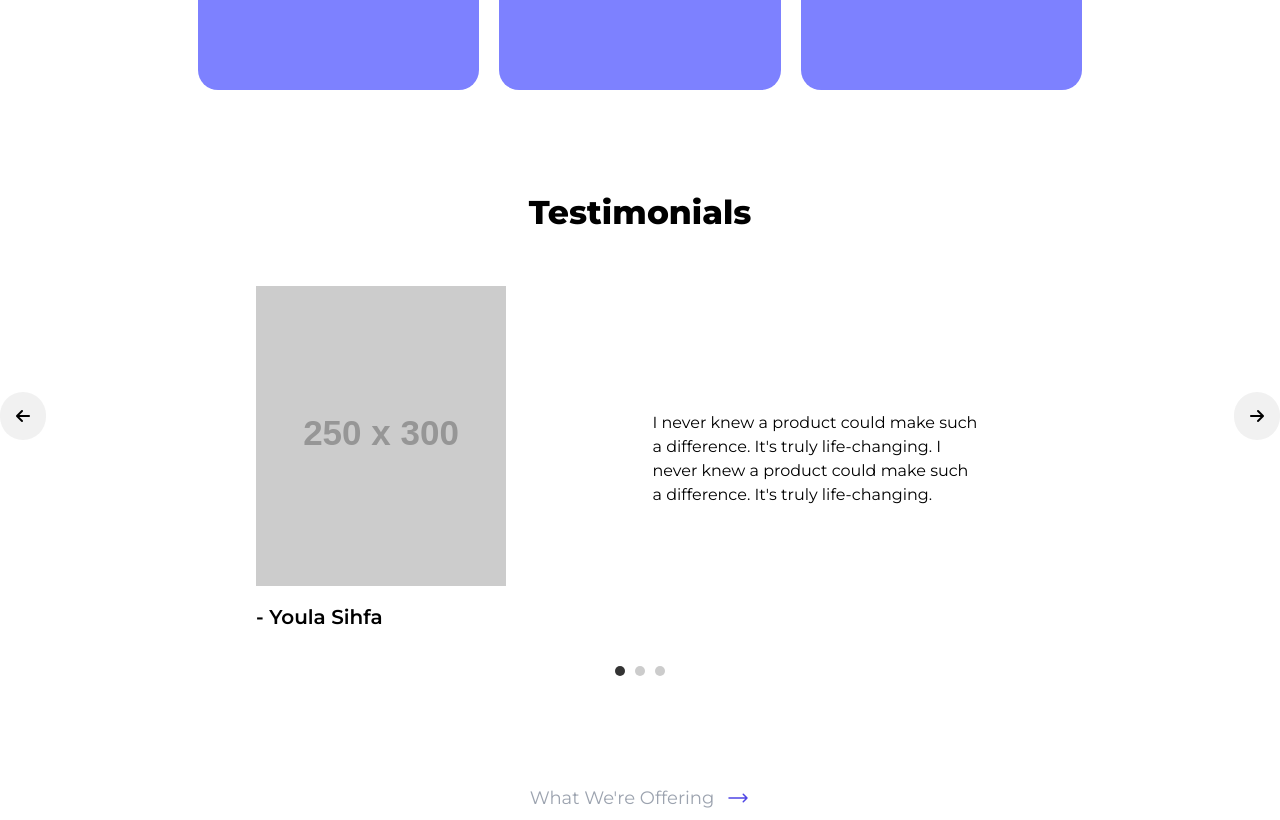
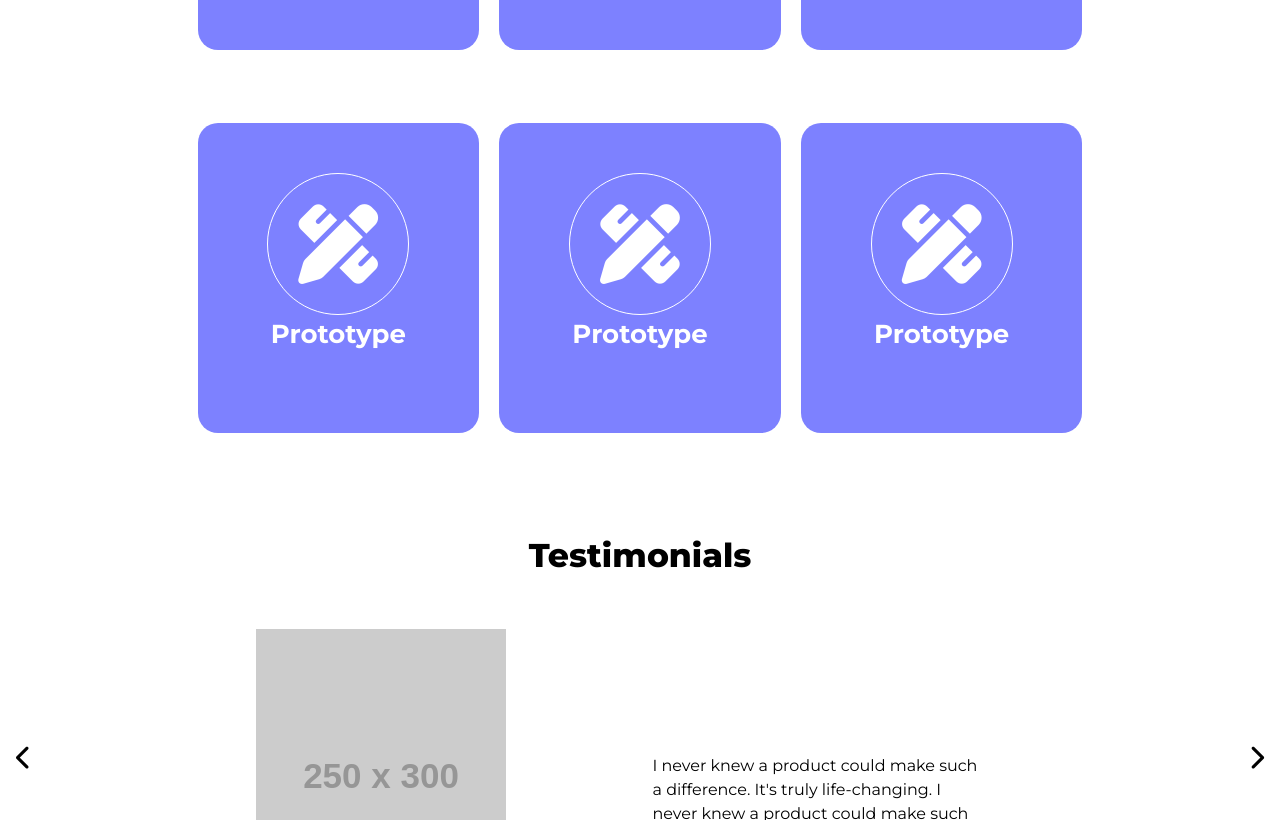
Before and after one commit to jugaldb/cherry-media, a React (Create React App) app: page / in a window 1280 px wide. Shown: the part 1980-2800 px from the top of the page. Built offline with nearby package versions, Linux system fonts and the light colour scheme; a web font is replaced by a local one.

Commit message:
animation added

```diff
--- a/public/index.html
+++ b/public/index.html
@@ -10,7 +10,7 @@
       content="Web site created using create-react-app"
     />
     <link rel="apple-touch-icon" href="%PUBLIC_URL%/logo192.png" />
-
+    <link rel="stylesheet" href="https://unpkg.com/aos@next/dist/aos.css" />
     <link rel="manifest" href="%PUBLIC_URL%/manifest.json" />
     <link href="https://fonts.googleapis.com/css2?family=Montserrat:ital,wght@0,100..900;1,100..900&display=swap" rel="stylesheet">
     <link rel="stylesheet" href="https://cdnjs.cloudflare.com/ajax/libs/font-awesome/6.5.2/css/all.min.css" integrity="sha512-SnH5WK+bZxgPHs44uWIX+LLJAJ9/2PkPKZ5QiAj6Ta86w+fsb2TkcmfRyVX3pBnMFcV7oQPJkl9QevSCWr3W6A==" crossorigin="anonymous" referrerpolicy="no-referrer" />
@@ -20,6 +20,9 @@
   <body>
     <noscript>You need to enable JavaScript to run this app.</noscript>
     <div id="root"></div>
-
+    <script src="https://unpkg.com/aos@next/dist/aos.js"></script>
+    <script>
+      AOS.init();
+    </script>
   </body>
 </html>
--- a/src/App.js
+++ b/src/App.js
@@ -3,6 +3,7 @@ import Header from './components/Header';
 import { Routes, Route } from 'react-router-dom'
 import Home from '../src/Pages/Home'
 import ScrollToTop from './components/scrollToTop';
+import Contact from './Pages/Contact';
 
 function App() {
   return (
@@ -11,6 +12,8 @@ function App() {
         <Header />
         <Routes>
           <Route path='/' exact element={<Home />}/>
+          <Route path='/contact' exact element={<Contact />}/>
+
         </Routes>
     </main>
   );
--- /dev/null
+++ b/src/Pages/Contact.jsx
@@ -0,0 +1,11 @@
+import React from 'react'
+
+function Contact() {
+  return (
+    <div>
+      <iframe title='form' className='w-[100%] h-[800px]' src="https://docs.google.com/forms/d/e/1FAIpQLSfgwbg1uM_cCDC_lIny3YJwNsuMkVOfFW1ZLQzGOtJU6c4ZaA/viewform?embedded=true" frameborder="0" marginheight="0" marginwidth="0" />
+    </div>
+  )
+}
+
+export default Contact
--- a/src/components/Header.jsx
+++ b/src/components/Header.jsx
@@ -21,6 +21,10 @@ const menuItems = [
     label: "Testimonials",
     path: "/#testimonial",
   },
+  {
+    label: "Contact Us",
+    path: "/contact",
+  }
 ];
 
 function Header() {
--- a/src/components/HomePage.css
+++ b/src/components/HomePage.css
@@ -20,14 +20,7 @@
 .heroImg{
   transform: translateY(-50%);
 }
-.navArrows .fa-solid{
-  /* transform: translateY(-50%); */
-  /* position: fixed; */
-}
-/* .heroSectionWrapper{
-  background-image: url('images/market.png');
-  background-position: right;
-} */
+
 @media screen and (max-width: 520px){
   .heroImg{
     position: relative;
--- a/src/components/Testimonal.jsx
+++ b/src/components/Testimonal.jsx
@@ -124,7 +124,7 @@ const TestimonialSlider = () => {
         <div className="testimonial-slider"
             onTouchStart={handleTouchStart}
             onTouchMove={handleTouchMove}
-            onTouchEnd={handleTouchEnd}>
+            onTouchEnd={handleTouchEnd}  data-aos="fade-up">
                 <div className="testimonial flex justify-between w-[60%] mx-auto gap-[25px] items-center py-6 max-[978px]:flex-col max-[520px]:w-[100%]">
                     <div className="tstAuthor w-[50%]">
                         <img className='w-[250px] h-[300px]' src={testimonials[currentTestimonial].image} alt="" />
@@ -144,9 +144,10 @@ const TestimonialSlider = () => {
                     ))}
                 </div>
 
-                <div className="navArrows">
-                    <i class="fa-solid fa-arrow-left absolute left-0 bg-[#f1f1f1] p-4 rounded-full top-[130px] cursor-pointer" onClick={handlePrevTestimonial} />
-                    <i class="fa-solid fa-arrow-right absolute right-0 bg-[#f1f1f1] p-4 rounded-full top-[130px] cursor-pointer" onClick={handleNextTestimonial} />
+                <div className="navArrows text-[25px]">
+                    <i class="fa-solid fa-chevron-left absolute left-0 p-4 rounded-full top-[130px] cursor-pointer hover:text-[#ff5757] animate-bounce" onClick={handlePrevTestimonial}/>
+                    <i class="fa-solid fa-chevron-right absolute right-0  p-4 rounded-full top-[130px] cursor-pointer hover:text-[#ff5757] animate-bounce" onClick={handleNextTestimonial}/>
+
                 </div>
         </div>
 
--- a/src/components/Timeline.css
+++ b/src/components/Timeline.css
@@ -37,8 +37,8 @@ a {
 
 
 body {
-  @extend .default-spacing;
-  font-family: "DM Sans", sans-serif;
+  /* @extend .default-spacing; */
+  /* font-family: "DM Sans", sans-serif; */
   color:#fff;
   color: var(--color);
 }
@@ -55,7 +55,7 @@ body {
 }
 
 .processContainer {
-  @extend .center-content;
+  /* @extend .center-content; */
   flex-direction: column;
   height: auto;
   padding: 0 50px;
@@ -108,6 +108,9 @@ body {
     }
   }
 }
+.card-wrapper{
+  row-gap: 73px !important;
+}
 
 @media (min-width: 992px) {
 
@@ -115,7 +118,7 @@ body {
     width: 50%;
 
     grid-template-columns: repeat(3, 1fr);
-    grid-auto-rows: min(350px);
+    grid-auto-rows: min(310px);
     gap: 20px;
 
     .processCard {
--- a/src/components/Timeline.jsx
+++ b/src/components/Timeline.jsx
@@ -4,7 +4,7 @@ import './Timeline.css'
 function Timeline() {
   return (
     <>
-      <main class="processContainer">
+      <main class="processContainer"  data-aos="fade-up">
         <div class="card-wrapper mx-auto">
           <div class="processCard card-discover">
             <div class="card-icon-title-wrapper">
@@ -48,6 +48,48 @@ function Timeline() {
               build prototypes to capture design concepts & test on users.
             </p>
           </div>
+          <div class="processCard card-prototype">
+            <div class="card-icon-title-wrapper">
+              <div class="card__icon">
+                <div class="icon__wrapper">
+                  <i class="fas fa-7x fa-pencil-ruler icon__prototype"></i>
+                </div>
+              </div>
+              <p class="card__title">Prototype</p>
+            </div>
+            <p class="card__description">
+              We implement ideas into tangible forms from paper to digital. We
+              build prototypes to capture design concepts & test on users.
+            </p>
+          </div>
+          <div class="processCard card-prototype">
+            <div class="card-icon-title-wrapper">
+              <div class="card__icon">
+                <div class="icon__wrapper">
+                  <i class="fas fa-7x fa-pencil-ruler icon__prototype"></i>
+                </div>
+              </div>
+              <p class="card__title">Prototype</p>
+            </div>
+            <p class="card__description">
+              We implement ideas into tangible forms from paper to digital. We
+              build prototypes to capture design concepts & test on users.
+            </p>
+          </div>
+          <div class="processCard card-prototype">
+            <div class="card-icon-title-wrapper">
+              <div class="card__icon">
+                <div class="icon__wrapper">
+                  <i class="fas fa-7x fa-pencil-ruler icon__prototype"></i>
+                </div>
+              </div>
+              <p class="card__title">Prototype</p>
+            </div>
+            <p class="card__description">
+              We implement ideas into tangible forms from paper to digital. We
+              build prototypes to capture design concepts & test on users.
+            </p>
+          </div>
         </div>
       </main>
 
--- a/src/components/services.jsx
+++ b/src/components/services.jsx
@@ -4,10 +4,8 @@ function Services() {
   return (
 
 
-      <div class="min-h-screen text-center py-20 px-8 xl:px-0 flex flex-col justify-center">
-        <span class="text-gray-400 text-lg max-w-lg mx-auto mb-2 capitalize flex items-center">what we're offering <svg xmlns="http://www.w3.org/2000/svg" fill="none" viewBox="0 0 24 24" stroke-width="1.5" stroke="currentColor" class="text-indigo-600 ml-3 w-6 h-6">
-          <path stroke-linecap="round" stroke-linejoin="round" d="M17.25 8.25 21 12m0 0-3.75 3.75M21 12H3" />
-        </svg>
+      <div class="min-h-screen text-center py-20 px-8 xl:px-0 flex flex-col justify-center" data-aos="fade-up">
+        <span class="text-gray-400 text-lg max-w-lg mx-auto mb-2 capitalize flex items-center">what we're offering
         </span>
         <h1 class="text-[33px] md:text-5xl xl:text-6xl font-semibold max-w-3xl mx-auto mb-16 leading-snug">Services Built Specifically for your Business</h1>
         <div class="grid-offer text-left grid sm:grid-cols-2 md:grid-cols-2 gap-5 max-w-5xl mx-auto">
```
Also changed, not shown: src/components/HomePage.jsx (+14 -28 lines).
